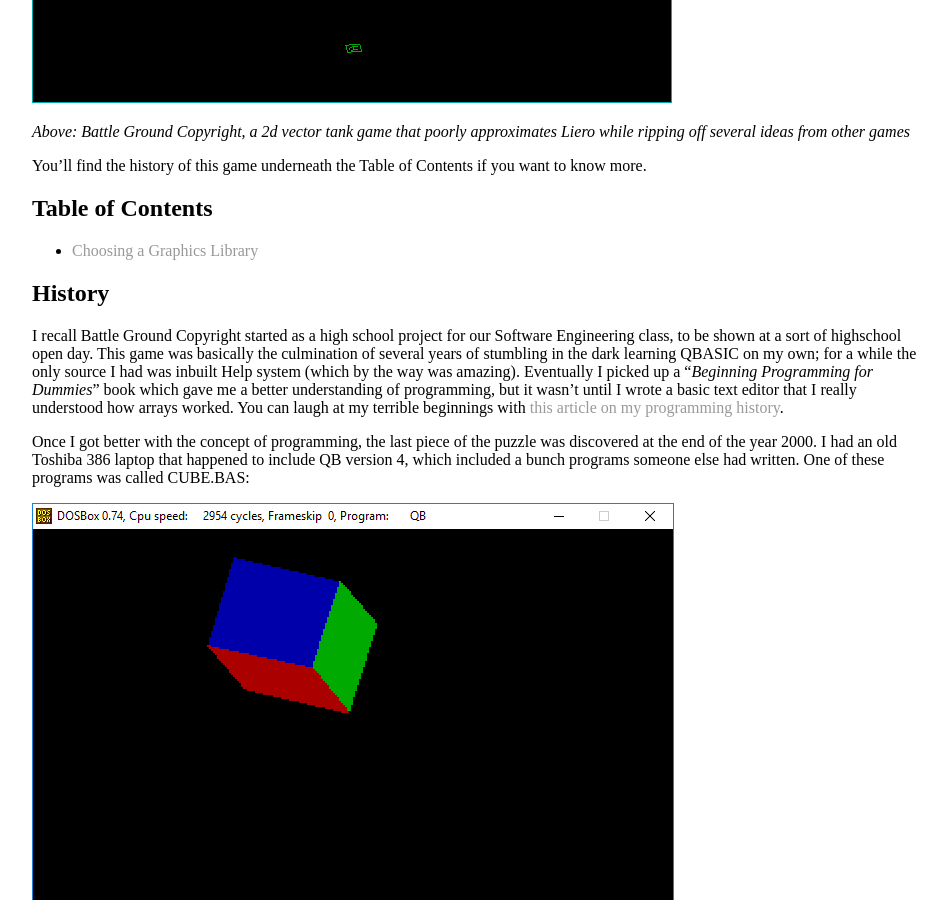
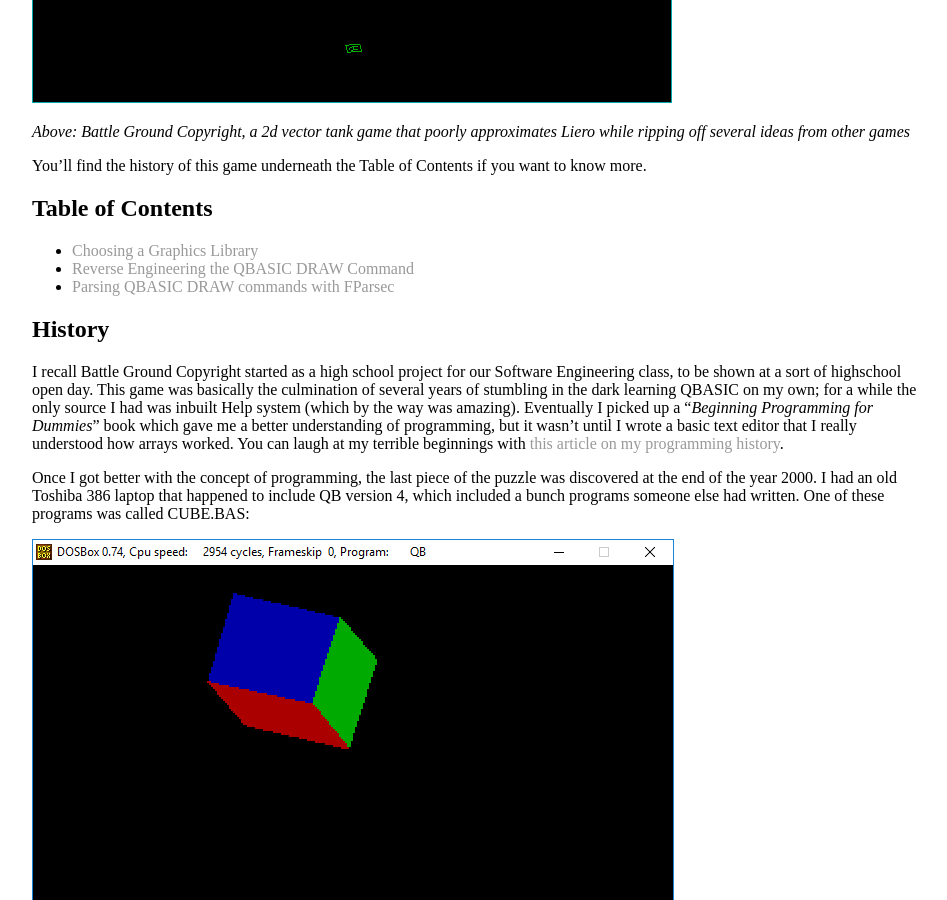
Before and after one commit to bjnmercer/bjnmercer.github.io, a Jekyll site: the page built from _posts/2017-10-03-bgc-rewrite-series.md, in a window 1280 px wide and 900 px high, scrolled down 683 px. Shown: the whole window, without its empty margins (160-1107 px from the left). Built offline with Jekyll 4.4.1, drawn with Linux system fonts in a browser that asks for light colours.

Commit message:
Updated TOC on bgc index page

```diff
--- a/_posts/2017-10-03-bgc-rewrite-series.md
+++ b/_posts/2017-10-03-bgc-rewrite-series.md
@@ -25,6 +25,8 @@ You'll find the history of this game underneath the Table of Contents if you wan
 ## Table of Contents
 
 - [Choosing a Graphics Library](/blog/2017/11/28/bgc-graphics-library)
+- [Reverse Engineering the QBASIC DRAW Command](/blog/2017/12/09/bgc-qbasic-draw-command)
+- [Parsing QBASIC DRAW commands with FParsec](/blog/2017/12/19/bgc-parsing-qbasic-draw-commands-fparsec)
 
 
 ## History
```
Also changed, not shown: 1 other file.
